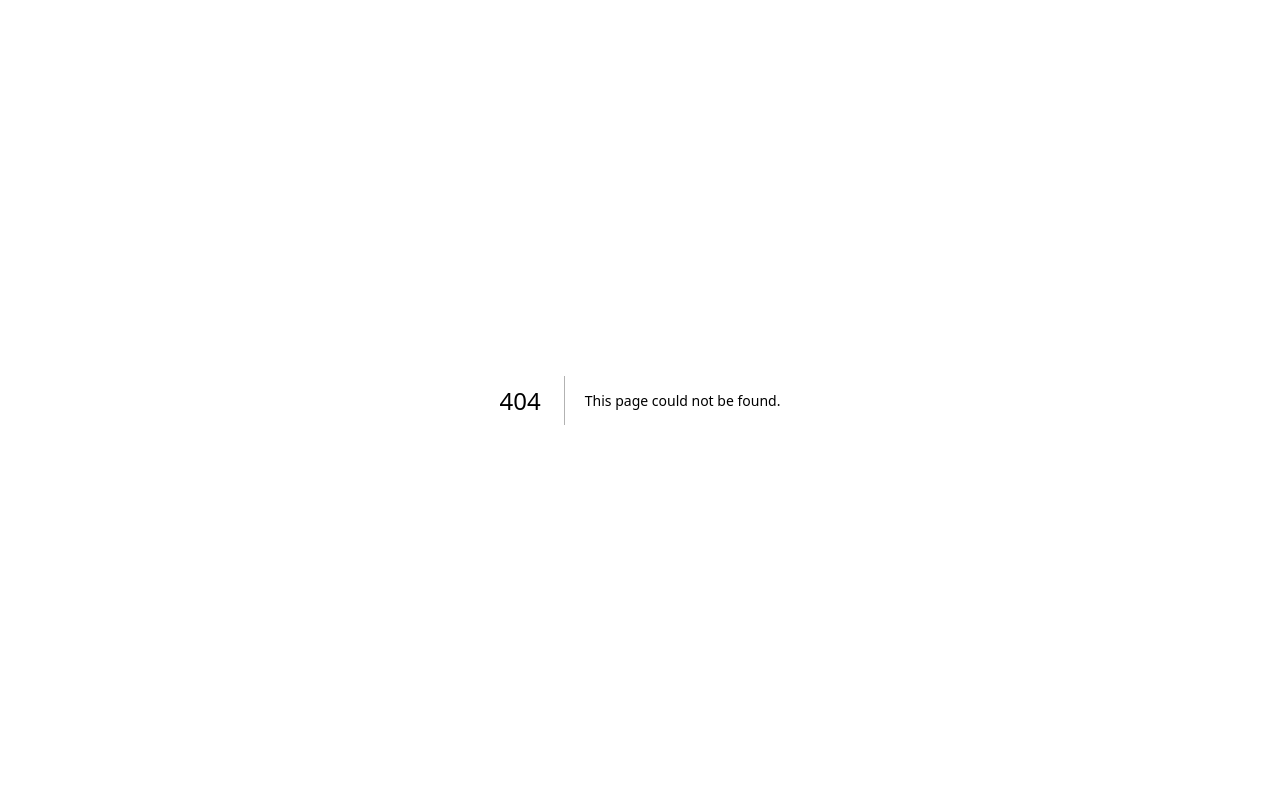
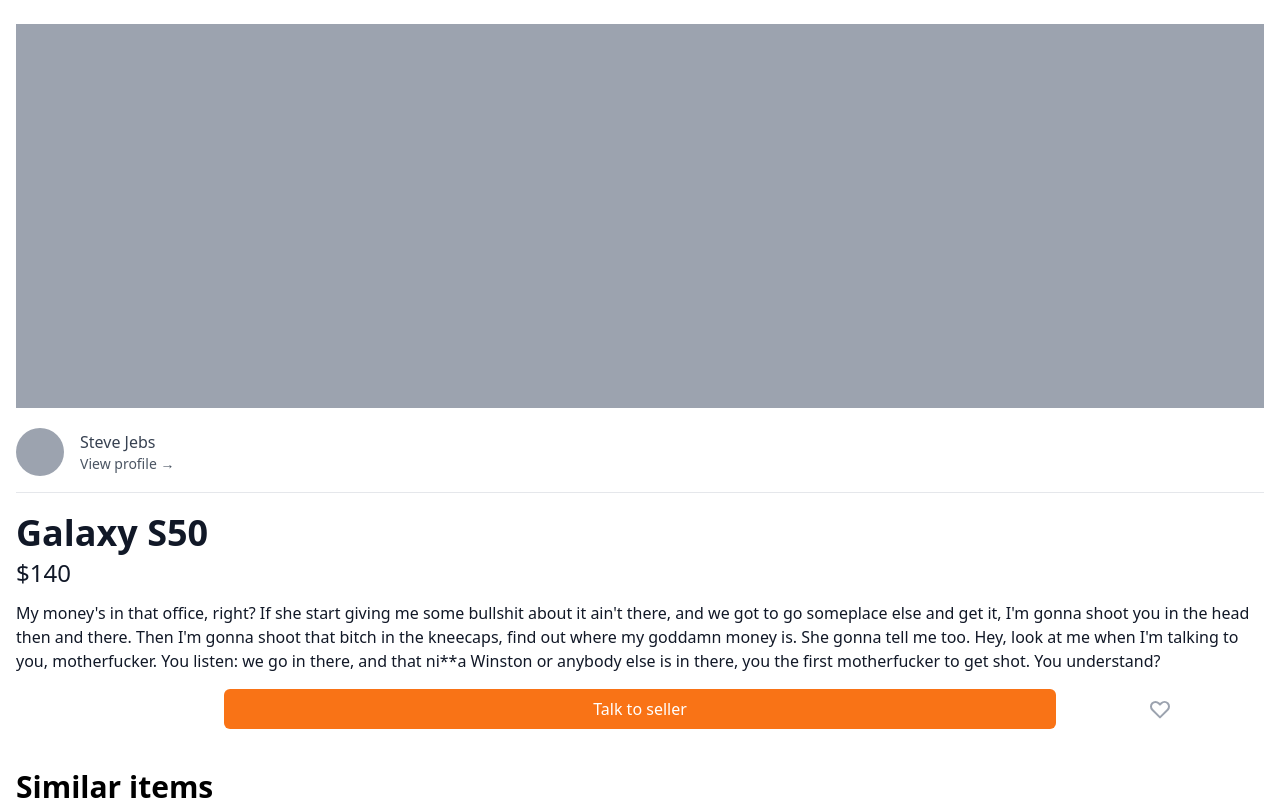
Before and after one commit to JaeHyunLee123/carrot-market-clone-page-router, a Next.js app: page /items/1 in a window 1280 px wide. Before the commit this address had no page. Shown: the top 800 px of the page. Built offline with nearby package versions, Linux system fonts and the light colour scheme.

Commit message:
#5.4 Item Detail UI

```diff
--- /dev/null
+++ b/pages/items/[id].tsx
@@ -0,0 +1,69 @@
+import type { NextPage } from "next";
+
+const ItemDetail: NextPage = () => {
+  return (
+    <div className="flex flex-col px-4 py-6">
+      <div>
+        <div className="w-full h-96 bg-gray-400" />
+        <div className="flex  cursor-pointer mt-5 border-b pb-4 items-center space-x-4">
+          <div className="w-12 aspect-square rounded-full bg-gray-400" />
+          <div>
+            <p className="font-medium text-gray-700">Steve Jebs</p>
+            <p className="text-sm text-gray-600">View profile &rarr;</p>
+          </div>
+        </div>
+        <div className="mt-5">
+          <h1 className="font-semibold text-4xl text-gray-900">Galaxy S50</h1>
+          <p className="mt-1 text-2xl text-gray-900">$140</p>
+          <p className="mt-3 text-gray-900">
+            My money&apos;s in that office, right? If she start giving me some
+            bullshit about it ain&apos;t there, and we got to go someplace else
+            and get it, I&apos;m gonna shoot you in the head then and there.
+            Then I&apos;m gonna shoot that bitch in the kneecaps, find out where
+            my goddamn money is. She gonna tell me too. Hey, look at me when
+            I&apos;m talking to you, motherfucker. You listen: we go in there,
+            and that ni**a Winston or anybody else is in there, you the first
+            motherfucker to get shot. You understand?
+          </p>
+          <div className="mt-4 flex justify-between">
+            <div className="w-1/6" />
+            <button className="w-4/6 px-4 py-2 rounded-md font-medium hover:bg-orange-600 focus:ring ring-offset-2 ring-orange-500 hover:ring-orange-600 bg-orange-500 text-white">
+              Talk to seller
+            </button>
+            <button className="w-1/6 flex justify-center items-center text-gray-400 hover:text-gray-500">
+              <svg
+                className="h-6 w-6 "
+                xmlns="http://www.w3.org/2000/svg"
+                fill="none"
+                viewBox="0 0 24 24"
+                stroke="currentColor"
+                aria-hidden="true"
+              >
+                <path
+                  strokeLinecap="round"
+                  strokeLinejoin="round"
+                  strokeWidth="2"
+                  d="M4.318 6.318a4.5 4.5 0 000 6.364L12 20.364l7.682-7.682a4.5 4.5 0 00-6.364-6.364L12 7.636l-1.318-1.318a4.5 4.5 0 00-6.364 0z"
+                />
+              </svg>
+            </button>
+          </div>
+        </div>
+      </div>
+      <div className="mt-10">
+        <h2 className="font-semibold text-3xl">Similar items</h2>
+        <div className="grid grid-cols-2 gap-5">
+          {[1, 2, 3, 4, 5, 6].map((_, i) => (
+            <div key={i}>
+              <div className="w-30 aspect-square bg-gray-400" />
+              <h3 className="text-sm text-gray-500">Galaxy S60</h3>
+              <p className="text-xs font-semibold text-gray-900">$6</p>
+            </div>
+          ))}
+        </div>
+      </div>
+    </div>
+  );
+};
+
+export default ItemDetail;
```
